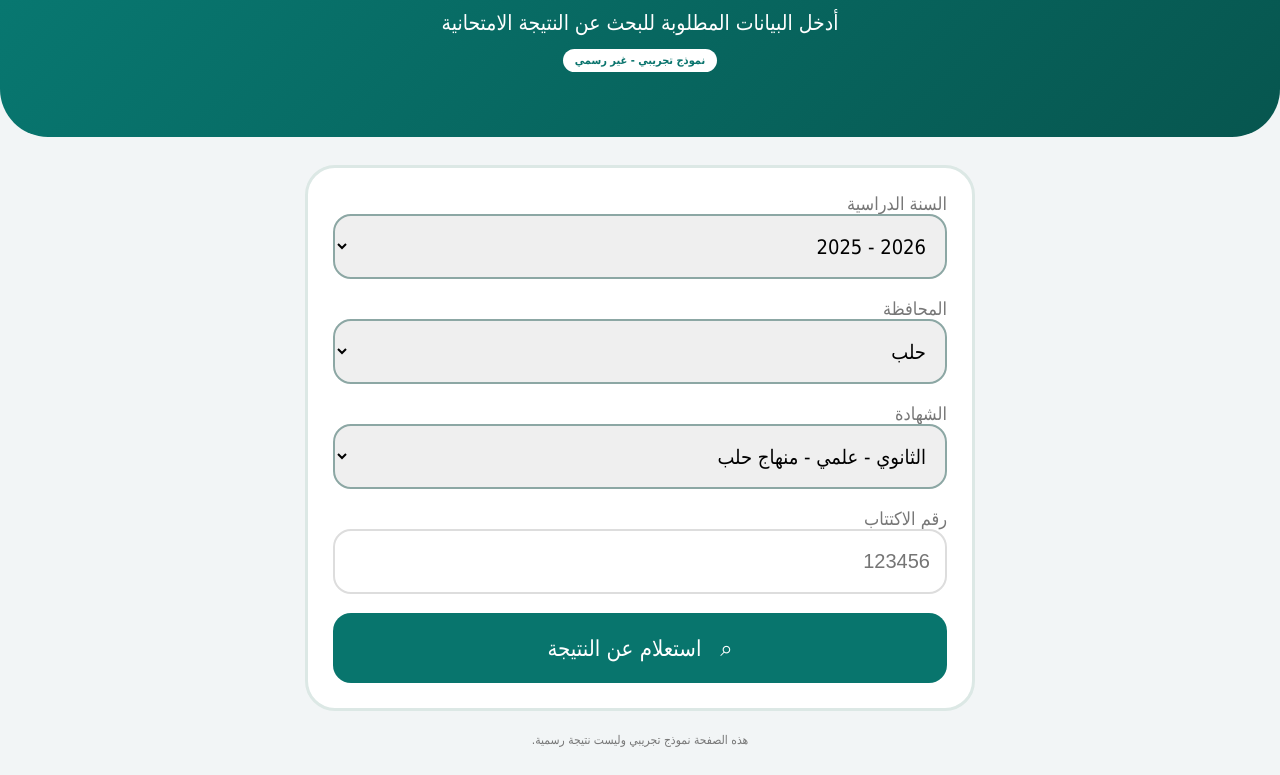
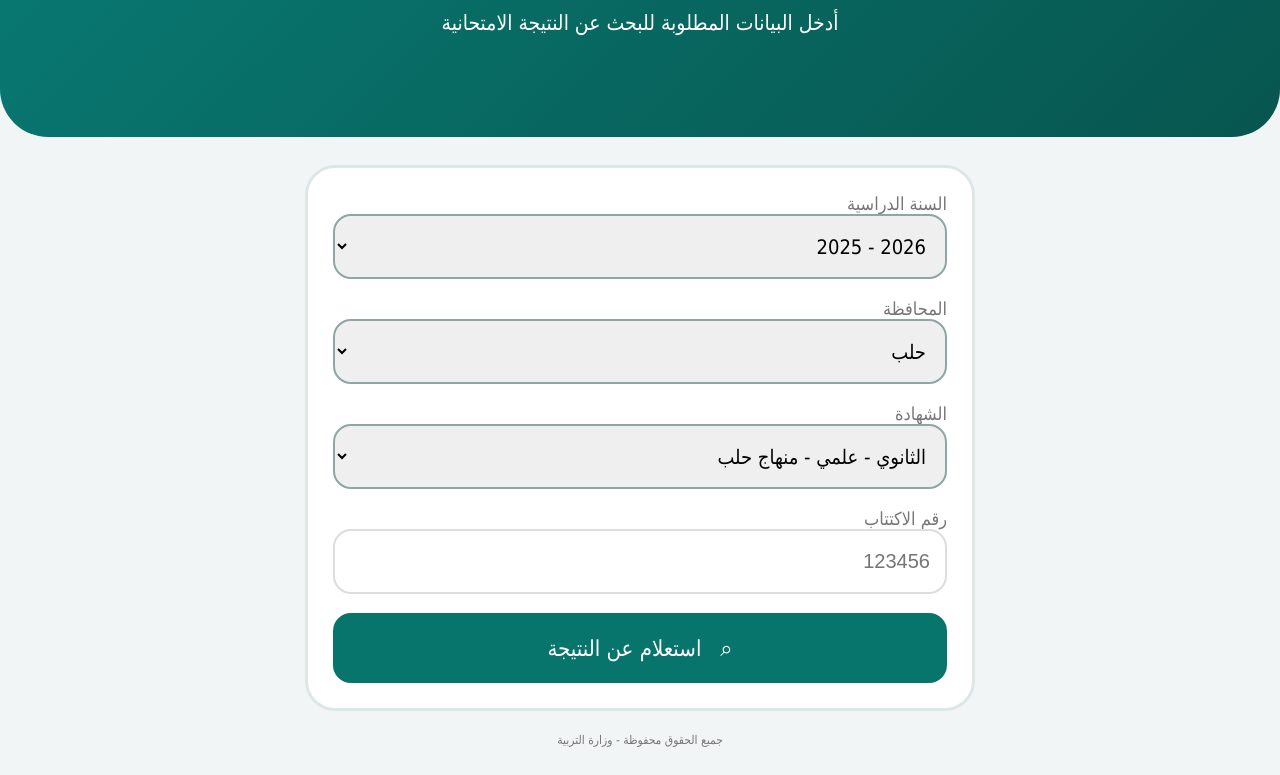
Before and after one commit to mbrmjtk-ops/index.html, a plain HTML site: page index.html in a window 1280 px wide. Shown: the part 123-898 px from the top of the page. Drawn offline with Linux system fonts and the light colour scheme.

Commit message:
Update index.html

```diff
--- a/index.html
+++ b/index.html
@@ -3,13 +3,12 @@
 <head>
 <meta charset="UTF-8">
 <meta name="viewport" content="width=device-width, initial-scale=1.0">
-<title>نتيجة امتحان - نموذج تجريبي</title>
+<title>نتيجة امتحان</title>
 <style>
 *{box-sizing:border-box}
 body{margin:0;background:#f2f5f6;color:#171717;font-family:Tahoma,Arial,sans-serif}
 .header{height:260px;background:linear-gradient(135deg,#087a73,#07564f);border-radius:0 0 48px 48px;color:#fff;text-align:center;padding:82px 20px 20px}
 .header h1{font-size:32px;margin:0 0 14px;font-weight:800}.header p{font-size:21px;margin:0}
-.demo{display:inline-block;margin-top:14px;background:#fff;color:#08736c;padding:5px 12px;border-radius:15px;font-size:11px;font-weight:bold}
 .page{max-width:720px;margin:28px auto;padding:0 25px}
 .card{background:#fff;border:3px solid #dce8e5;border-radius:30px;margin-bottom:22px;overflow:hidden}
 .info{padding:26px 28px;display:grid;grid-template-columns:1fr 1fr;gap:25px;align-items:center}
@@ -41,7 +40,6 @@ td:last-child{font-size:23px;font-weight:bold}
 <header class="header">
 <h1>الاستعلام عن النتائج</h1>
 <p>أدخل البيانات المطلوبة للبحث عن النتيجة الامتحانية</p>
-<span class="demo">نموذج تجريبي - غير رسمي</span>
 </header>
 <div class="page">
 <div class="card" style="padding:25px">
@@ -61,7 +59,7 @@ td:last-child{font-size:23px;font-weight:bold}
 <br><br>
 <button onclick="showResult()" style="width:100%;height:70px;border:0;border-radius:18px;background:#08756d;color:white;font-family:inherit;font-size:22px">⌕ &nbsp; استعلام عن النتيجة</button>
 </div>
-<p style="text-align:center;color:#777;font-size:12px">هذه الصفحة نموذج تجريبي وليست نتيجة رسمية.</p>
+<p style="text-align:center;color:#777;font-size:12px">جميع الحقوق محفوظة - وزارة التربية</p>
 </div>
 </div>
 
@@ -69,7 +67,6 @@ td:last-child{font-size:23px;font-weight:bold}
 <header class="header">
 <h1>نتيجة امتحان</h1>
 <p>الثانوي - علمي - منهاج حلب | 2026</p>
-<span class="demo">نموذج تجريبي - غير رسمي</span>
 </header>
 <main class="page">
 <div class="card">
@@ -100,7 +97,7 @@ td:last-child{font-size:23px;font-weight:bold}
 </table>
 </div>
 <button class="back" onclick="backToSearch()">← العودة للاستعلام</button>
-<p style="text-align:center;color:#777;font-size:12px">هذه الصفحة نموذج تجريبي وليست نتيجة رسمية.</p>
+<p style="text-align:center;color:#777;font-size:12px">جميع الحقوق محفوظة - وزارة التربية</p>
 </main>
 </div>
 
```
